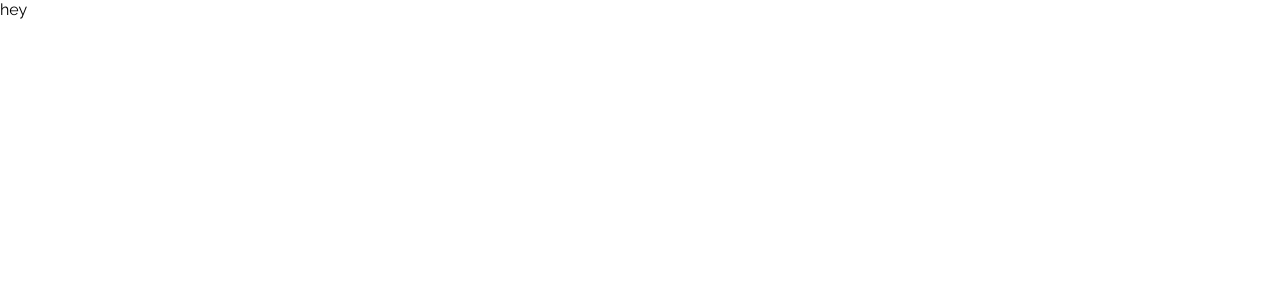
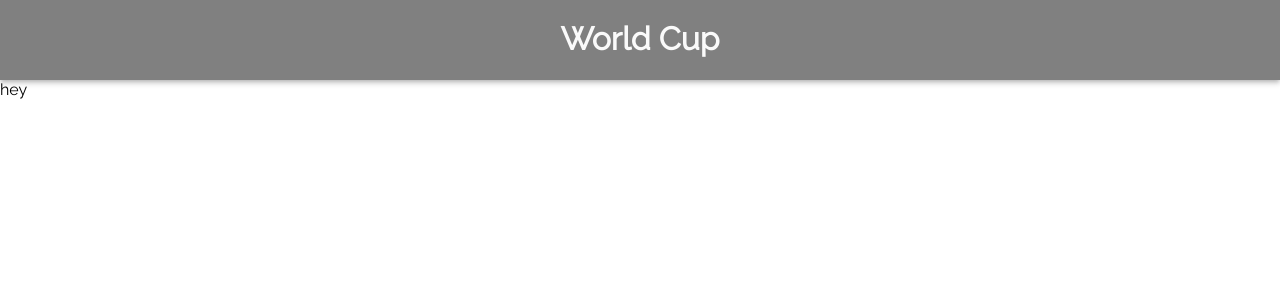
Before and after one commit to moacirguedes/world-cup, a React (Create React App) app: page / in a window 1280 px wide. Shown: the top 300 px of the page. Built offline with nearby package versions, Linux system fonts and the light colour scheme.

Commit message:
Basic header add

```diff
--- a/src/App.js
+++ b/src/App.js
@@ -1,9 +1,13 @@
 import React from 'react';
+import Header from './components/header';
 import Main from './pages/main';
 
 function App() {
   return (
-    <Main />
+    <>
+      <Header />
+      <Main />
+    </>
   );
 }
 
--- /dev/null
+++ b/src/colors.scss
@@ -0,0 +1,5 @@
+$base-color: #808080;
+$light-gray: #e0e0e0;
+$button-color: #424242;
+$white: #fafafa;
+$black: #101010;
--- /dev/null
+++ b/src/components/header/index.js
@@ -0,0 +1,10 @@
+import React from 'react';
+import './styles.scss';
+
+const Header = () =>
+
+<header className="Header">
+  <h1>World Cup</h1>
+</header>
+
+export default Header;
--- /dev/null
+++ b/src/components/header/styles.scss
@@ -0,0 +1,13 @@
+@import 'src/colors';
+
+.Header {
+  width: 100%;
+  height: 10vh;
+  display: flex;
+  flex-direction: row;
+  justify-content: center;
+  padding: 2.5vh 5vw;
+  box-shadow: 0px 2px 4px -1px rgba(0,0,0,0.2), 0px 4px 5px 0px rgba(0,0,0,0.14);
+  background: $base-color;
+  color: $white;
+}
```
